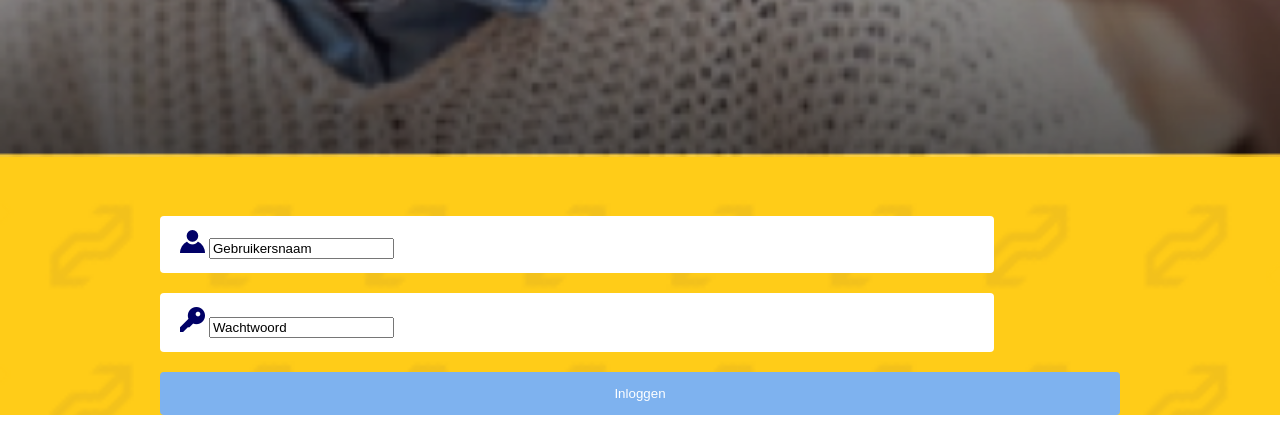
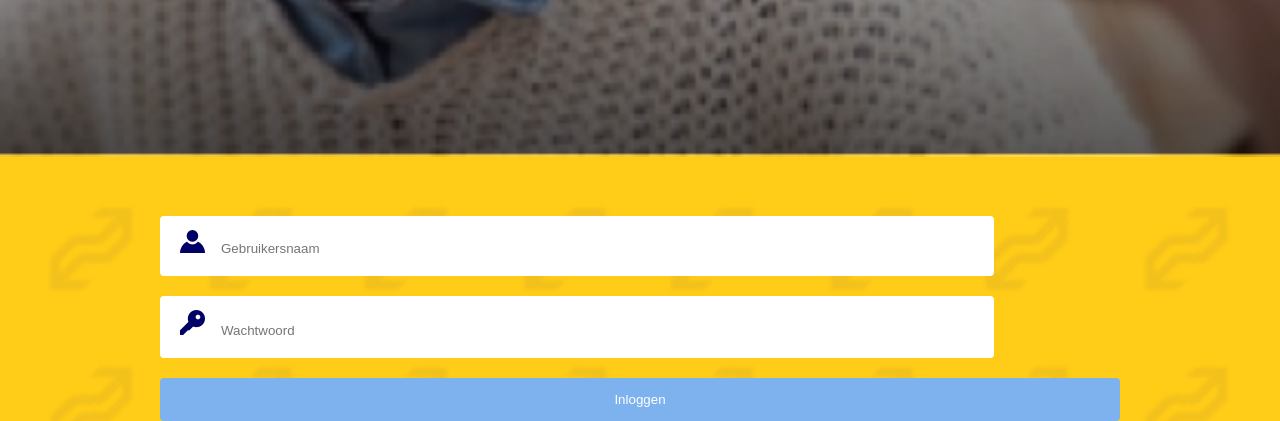
Before and after one commit to PaperTrains/frontend-mobile, a PHP site: page / in a window 1280 px wide. Shown: the part 801-1222 px from the top of the page. Run offline with PHP 8.4, Linux system fonts and the light colour scheme.

Commit message:
last minute changes

```diff
--- a/app/css/style.css
+++ b/app/css/style.css
@@ -32,6 +32,11 @@ input[type=submit] {
   border-radius: 4px;
   cursor: pointer; }
 
+.password-input, .username-input {
+  border: none;
+  margin-left: 10px;
+  margin-bottom: 5px; }
+
 .username {
   width: 62%;
   background-color: white;
--- a/app/js/imagePreview.js
+++ b/app/js/imagePreview.js
@@ -59,11 +59,11 @@ function SendData()
         processData: false, // important
         contentType: false, // important
         data: data,
-        url: "https://project.cmi.hr.nl/2016_2017/medialab_ns_t1/paper_trains/images/upload.php",
+        url: "https://project.cmi.hr.nl/2016_2017/medialab_ns_t1/paper-trains/images/upload.php",
         success: function(jsonData){
             // after uploading, process the photo
             console.log(jsonData);
-            window.location.href = "https://project.cmi.hr.nl/2016_2017/medialab_ns_t1/paper_trains/results";
+            window.location.href = "https://project.cmi.hr.nl/2016_2017/medialab_ns_t1/paper-trains/results";
         },
         error: function(jqxhr,textStatus,errorThrown) {
             console.log("Fout: Uploaden mislukt." + jqxhr + textStatus + errorThrown);
--- a/app/scss/style.scss
+++ b/app/scss/style.scss
@@ -37,6 +37,12 @@ input[type=submit] {
     cursor: pointer;
 }
 
+.password-input, .username-input {
+    border: none;
+    margin-left: 10px;
+    margin-bottom: 5px;
+}
+
 .username {
     width: 62%;
     background-color: white;
--- a/app/scss/uploadWindows.scss
+++ b/app/scss/uploadWindows.scss
@@ -8,7 +8,6 @@ body {
     height: 323px;
     margin: 0 auto;
     margin-top: 100px;
-
   }
 
   .information-container {
--- a/index.php
+++ b/index.php
@@ -15,11 +15,11 @@
         <div class="login-form">
             <div class="username">
                 <img src="./app/images/gebruikersnaam_icon.png">
-                <input type="text" name="Gebruikersnaam" value="Gebruikersnaam"><br>
+                <input class="username-input" type="text" name="Gebruikersnaam" placeholder="Gebruikersnaam"><br>
             </div>
             <div class="password">
                 <img src="./app/images/wachtwoord_icon.png">
-                <input type="text" name="Wachtwoord" value="Wachtwoord"><br>
+                <input class="password-input" type="text" name="Wachtwoord" placeholder="Wachtwoord"><br>
             </div>
         </div>
         <a href="intro">
```
